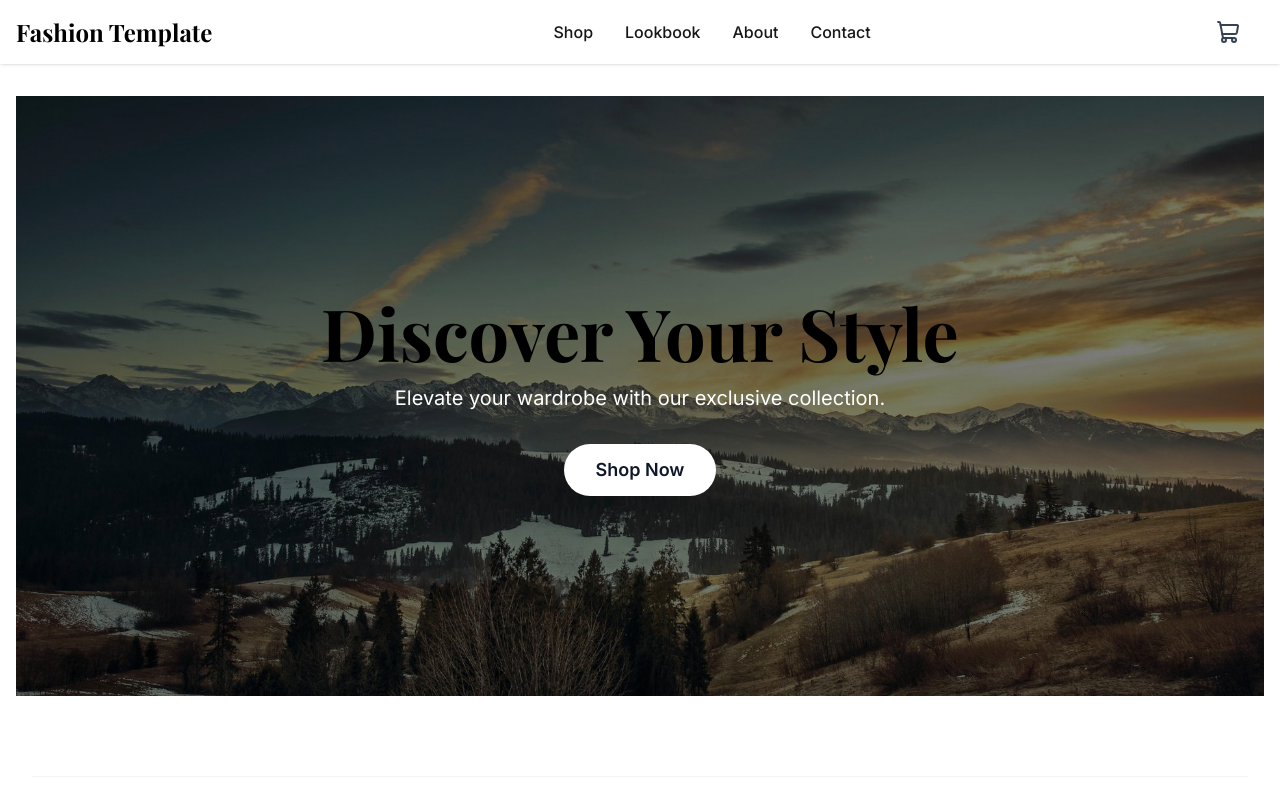
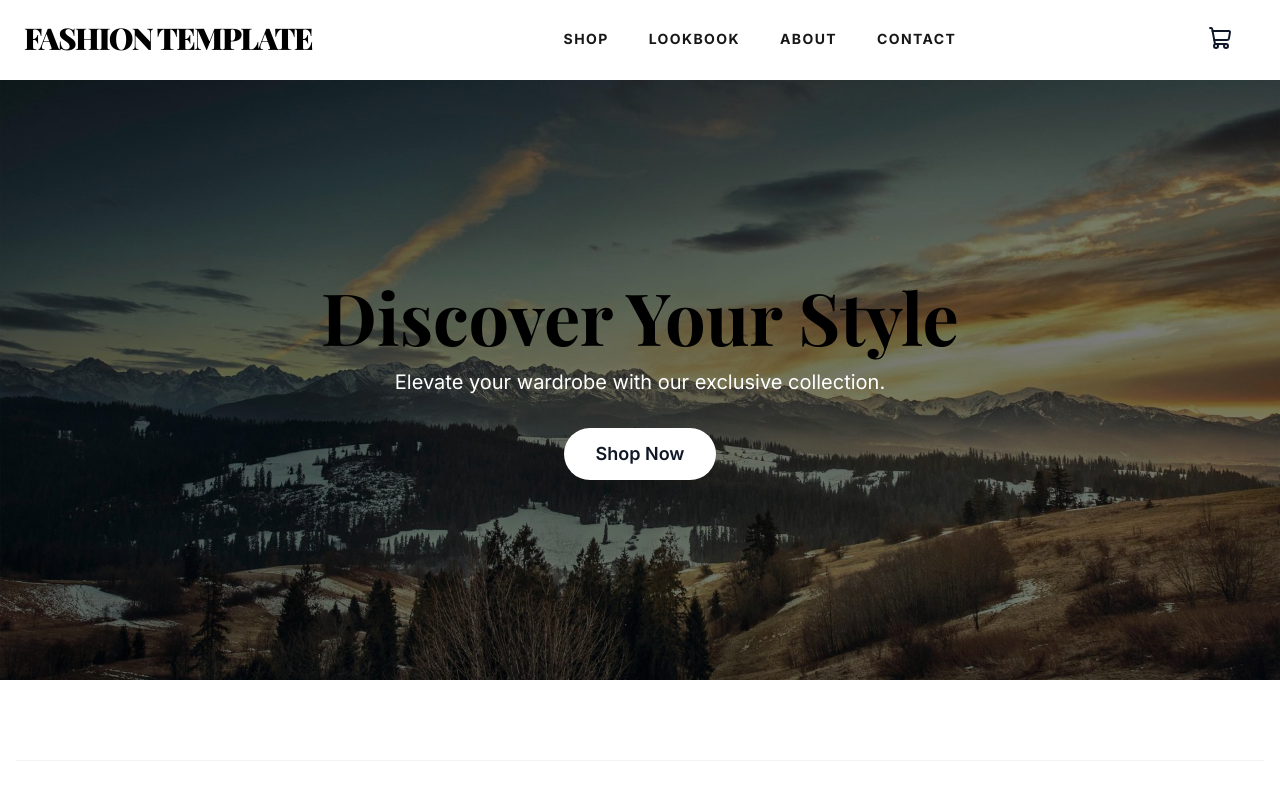
Before and after one commit to bayzed123/Fashion-Design-Architecture-, a Next.js app: page / in a window 1280 px wide. Shown: the top 800 px of the page. Built offline with nearby package versions, Linux system fonts and the light colour scheme; a web font is replaced by a local one.

Commit message:
Final: Fix navigation visibility and update layout

```diff
--- a/src/components/Header.tsx
+++ b/src/components/Header.tsx
@@ -1,6 +1,6 @@
 "use client";
 
-import React, { useState } from "react";
+import React, { useState, useEffect } from "react";
 import Link from "next/link";
 import { themeConfig } from "@/../themeConfig";
 import { ShoppingCart, Menu, X } from "lucide-react";
@@ -8,8 +8,17 @@ import { useCartStore } from "@/store/useCartStore";
 
 const Header = () => {
   const [isMenuOpen, setIsMenuOpen] = useState(false);
+  const [isScrolled, setIsScrolled] = useState(false);
   const { cart } = useCartStore();
   const cartCount = cart.reduce((total, item) => total + item.quantity, 0);
+
+  useEffect(() => {
+    const handleScroll = () => {
+      setIsScrolled(window.scrollY > 20);
+    };
+    window.addEventListener("scroll", handleScroll);
+    return () => window.removeEventListener("scroll", handleScroll);
+  }, []);
 
   const navLinks = [
     { name: "Shop", href: "/shop" },
@@ -19,20 +28,33 @@ const Header = () => {
   ];
 
   return (
-    <header className="bg-white shadow-sm py-4 sticky top-0 z-50">
-      <div className="container mx-auto flex justify-between items-center px-4">
-        <Link href="/">
-          <h1 className="text-2xl font-bold" style={{ fontFamily: themeConfig.fonts.heading }}>
-            {themeConfig.brandName}
+    <header
+      className={`fixed top-0 left-0 w-full z-50 transition-all duration-300 ${
+        isScrolled ? "bg-white shadow-md py-3" : "bg-white/80 backdrop-blur-md py-5"
+      }`}
+    >
+      <div className="container mx-auto flex justify-between items-center px-6">
+        <Link href="/" className="flex items-center">
+          <h1
+            className="text-2xl md:text-3xl font-black tracking-tighter"
+            style={{
+              fontFamily: themeConfig.fonts.heading,
+              color: themeConfig.colors.primary
+            }}
+          >
+            {themeConfig.brandName.toUpperCase()}
           </h1>
         </Link>
 
         {/* Desktop Navigation */}
         <nav className="hidden md:block">
-          <ul className="flex space-x-8">
+          <ul className="flex space-x-10">
             {navLinks.map((link) => (
               <li key={link.name}>
-                <Link href={link.href} className="text-gray-700 hover:text-black font-medium transition-colors">
+                <Link
+                  href={link.href}
+                  className="text-sm font-bold uppercase tracking-widest text-gray-900 hover:opacity-50 transition-opacity"
+                >
                   {link.name}
                 </Link>
               </li>
@@ -40,11 +62,11 @@ const Header = () => {
           </ul>
         </nav>
 
-        <div className="flex items-center space-x-5">
-          <Link href="/cart" className="relative p-1">
-            <ShoppingCart className="h-6 w-6 text-gray-700 hover:text-black transition-colors" />
+        <div className="flex items-center space-x-6">
+          <Link href="/cart" className="relative group">
+            <ShoppingCart className="h-6 w-6 text-gray-900 group-hover:opacity-50 transition-opacity" />
             {cartCount > 0 && (
-              <span className="absolute -top-1 -right-1 bg-black text-white text-[10px] font-bold h-5 w-5 flex items-center justify-center rounded-full">
+              <span className="absolute -top-2 -right-2 bg-black text-white text-[10px] font-bold h-5 w-5 flex items-center justify-center rounded-full border-2 border-white">
                 {cartCount}
               </span>
             )}
@@ -52,35 +74,47 @@ const Header = () => {
 
           {/* Mobile Menu Toggle */}
           <button
-            className="md:hidden p-1"
+            className="md:hidden p-1 text-gray-900"
             onClick={() => setIsMenuOpen(!isMenuOpen)}
             aria-label="Toggle Menu"
           >
-            {isMenuOpen ? <X className="h-6 w-6" /> : <Menu className="h-6 w-6" />}
+            {isMenuOpen ? <X className="h-7 w-7" /> : <Menu className="h-7 w-7" />}
           </button>
         </div>
       </div>
 
       {/* Mobile Navigation Overlay */}
-      {isMenuOpen && (
-        <div className="md:hidden absolute top-full left-0 w-full bg-white border-t shadow-lg animate-in slide-in-from-top duration-300">
-          <nav className="container mx-auto px-4 py-6">
-            <ul className="flex flex-col space-y-4">
+      <div
+        className={`md:hidden fixed inset-0 top-[70px] bg-white z-40 transition-transform duration-500 ease-in-out ${
+          isMenuOpen ? "translate-x-0" : "translate-x-full"
+        }`}
+      >
+        <nav className="h-full flex flex-col p-8">
+          <ul className="flex flex-col space-y-8">
             {navLinks.map((link) => (
               <li key={link.name}>
                 <Link
                   href={link.href}
-                    className="text-lg font-medium text-gray-800 block py-2"
+                  className="text-3xl font-black tracking-tighter text-gray-900"
+                  style={{ fontFamily: themeConfig.fonts.heading }}
                   onClick={() => setIsMenuOpen(false)}
                 >
-                    {link.name}
+                  {link.name.toUpperCase()}
                 </Link>
               </li>
             ))}
           </ul>
+
+          <div className="mt-auto pt-10 border-t border-gray-100">
+            <p className="text-sm text-gray-500 mb-4">Follow Us</p>
+            <div className="flex space-x-6">
+              {/* Social links could go here */}
+              <span className="text-xs font-bold uppercase tracking-widest">Instagram</span>
+              <span className="text-xs font-bold uppercase tracking-widest">Facebook</span>
+            </div>
+          </div>
         </nav>
       </div>
-      )}
     </header>
   );
 };
--- a/src/components/Layout.tsx
+++ b/src/components/Layout.tsx
@@ -10,7 +10,8 @@ const Layout: React.FC<LayoutProps> = ({ children }) => {
   return (
     <div className="flex flex-col min-h-screen">
       <Header />
-      <main className="flex-grow container mx-auto px-4 py-8">{children}</main>
+      {/* Added padding-top to account for fixed header */}
+      <main className="flex-grow pt-[80px]">{children}</main>
       <Footer />
     </div>
   );
```
Lines whose indentation alone changed are shown as unchanged.
